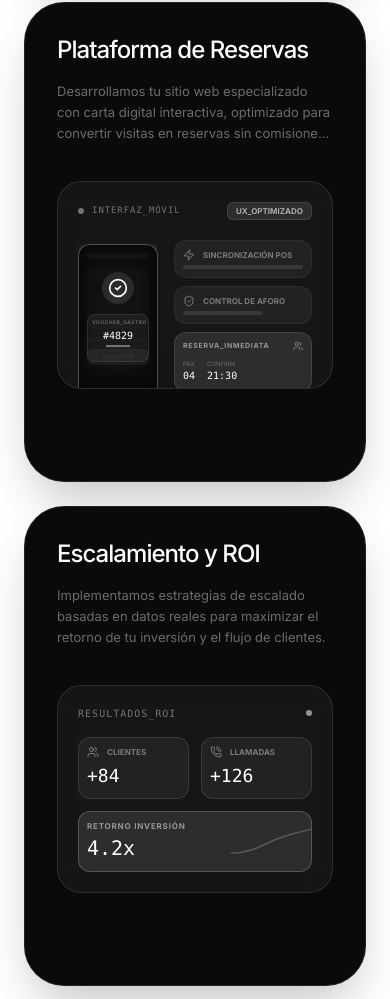
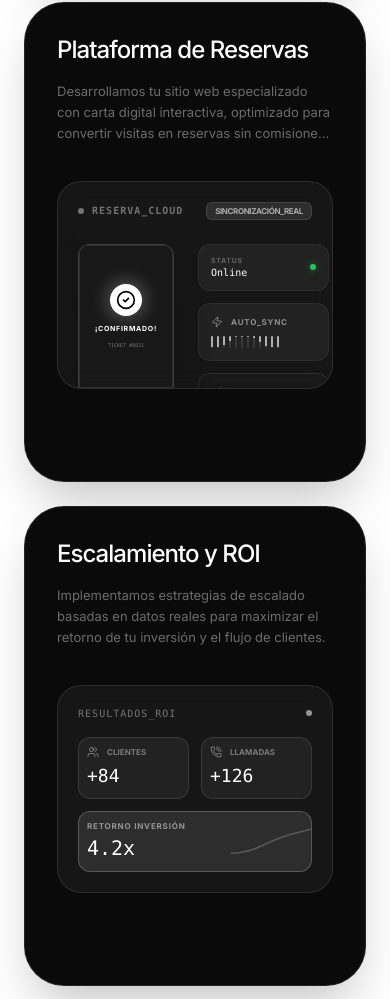
Before and after one commit to motionsmanagement/Motions, a React (Vite) app: page / in a window 390 px wide. Shown: the part 3317-4316 px from the top of the page. Built offline with nearby package versions, Linux system fonts and the light colour scheme.

Commit message:
design: implement perfect 3-step loop animation for mobile booking

```diff
--- a/components/HowItWorks.tsx
+++ b/components/HowItWorks.tsx
@@ -1,5 +1,5 @@
 import React from 'react';
-import { Phone, TrendingUp, Search, MapPin, ArrowRight, UtensilsCrossed, BarChart3, Target, MousePointer2, Smartphone, Star, PhoneCall, Users, Calendar, CheckCircle2, Clock, Zap, ShieldCheck } from 'lucide-react';
+import { Phone, TrendingUp, Search, MapPin, ArrowRight, UtensilsCrossed, BarChart3, Target, MousePointer2, Smartphone, Star, PhoneCall, Users, Calendar, CheckCircle2, Clock, Zap, ShieldCheck, Loader2 } from 'lucide-react';
 
 const HowItWorks: React.FC = () => {
   return (
@@ -85,76 +85,78 @@ const HowItWorks: React.FC = () => {
               </p>
             </div>
 
-            {/* Visualization: More Intricate Mobile Web & Conversion UX */}
+            {/* Visualization: High-End Fluid Booking Loop */}
             <div className="mt-8 relative bg-white/5 rounded-3xl p-5 border border-white/10 backdrop-blur-md h-52 flex flex-col overflow-hidden shrink-0">
               <div className="flex items-center justify-between mb-4">
                 <div className="flex items-center gap-2">
                   <div className="w-1.5 h-1.5 rounded-full bg-white/40"></div>
-                  <span className="text-[9px] font-mono text-white/40 uppercase tracking-widest">Interfaz_Móvil</span>
+                  <span className="text-[10px] font-mono text-white/40 uppercase tracking-widest font-bold">Reserva_Cloud</span>
                 </div>
-                <div className="px-2 py-0.5 rounded-md bg-white/10 border border-white/10 text-[8px] font-bold text-white/60 uppercase">UX_Optimizado</div>
+                <div className="px-2 py-0.5 rounded-md bg-white/10 border border-white/10 text-[8px] font-bold text-white/60 uppercase tracking-tighter">Sincronización_Real</div>
               </div>
 
-              <div className="flex gap-4 h-full relative">
-                {/* Mobile Skeleton View - COMPACT DEVICE */}
-                <div className="w-20 h-36 border-x border-t border-white/20 rounded-t-xl bg-white/5 p-2 shrink-0 relative overflow-hidden mt-2">
-                  {/* Animated Content Inside Phone */}
-                  <div className="space-y-2 animate-content-scroll">
-                    <div className="h-1.5 w-full bg-white/20 rounded-full"></div>
-                    <div className="aspect-square w-full bg-white/10 rounded-lg flex items-center justify-center">
+              <div className="flex gap-6 h-full relative">
+                {/* Mobile Device with Perfect Loop Animation */}
+                <div className="w-24 h-36 border-x border-t border-white/20 rounded-t-xl bg-black/40 p-2 shrink-0 relative overflow-hidden mt-2 shadow-2xl">
+                  {/* Step 1: Loading/Searching */}
+                  <div className="absolute inset-0 flex flex-col items-center justify-center p-3 animate-loop-step-1 opacity-100">
+                    <Loader2 className="w-6 h-6 text-white/40 animate-spin mb-2" />
+                    <div className="h-1 w-12 bg-white/10 rounded-full animate-pulse"></div>
+                  </div>
+
+                  {/* Step 2: Content Selection (Menu) */}
+                  <div className="absolute inset-0 p-2 space-y-2 animate-loop-step-2 opacity-0">
+                    <div className="h-12 w-full bg-white/5 rounded-lg border border-white/10 flex items-center justify-center">
                       <UtensilsCrossed className="w-4 h-4 text-white/20" />
                     </div>
-                    <div className="h-1 w-full bg-white/10 rounded-full"></div>
-                    <div className="h-4 w-full bg-white/30 rounded-md border border-white/10 flex items-center justify-center">
-                      <span className="text-[6px] text-white/40 font-bold">RESERVAR</span>
+                    <div className="space-y-1">
+                      <div className="h-1 w-full bg-white/10 rounded-full"></div>
+                      <div className="h-1 w-2/3 bg-white/10 rounded-full"></div>
+                    </div>
+                    <div className="h-6 w-full bg-white/40 rounded-md border border-white/20 shadow-lg"></div>
+                  </div>
+
+                  {/* Step 3: Success Confirmation */}
+                  <div className="absolute inset-0 bg-white/5 border border-white/10 flex flex-col items-center justify-center animate-loop-step-3 opacity-0">
+                    <div className="w-8 h-8 rounded-full bg-white flex items-center justify-center shadow-[0_0_20px_rgba(255,255,255,0.4)] mb-2">
+                      <CheckCircle2 className="w-5 h-5 text-black" />
+                    </div>
+                    <span className="text-[7px] text-white font-black tracking-widest uppercase">¡Confirmado!</span>
+                    <div className="mt-2 text-[5px] font-mono text-white/40">TICKET #8821</div>
+                  </div>
+                </div>
+
+                {/* Technical Side-Info (Static but layered) */}
+                <div className="flex-1 space-y-3 pt-2">
+                  <div className="relative group">
+                    <div className="bg-white/5 border border-white/5 rounded-xl p-3 flex items-center justify-between">
+                      <div className="flex flex-col gap-1">
+                        <span className="text-[7px] text-white/30 uppercase font-bold tracking-widest leading-none">Status</span>
+                        <span className="text-[10px] text-white font-mono leading-none">Online</span>
+                      </div>
+                      <div className="w-1.5 h-1.5 rounded-full bg-green-500 shadow-[0_0_8px_rgba(34,197,94,0.6)]"></div>
                     </div>
                   </div>
 
-                  {/* IMPROVED Booking Animation: Success Receipt */}
-                  <div className="absolute inset-0 bg-black/80 backdrop-blur-md flex flex-col items-center justify-center opacity-0 animate-booking-refined px-2 gap-2">
-                    <div className="w-8 h-8 rounded-full bg-white/10 flex items-center justify-center scale-0 animate-check-scale">
-                      <CheckCircle2 className="w-5 h-5 text-white" />
+                  <div className="bg-white/5 border border-white/5 rounded-xl p-3">
+                    <div className="flex items-center gap-2 mb-2">
+                      <Zap className="w-3 h-3 text-white/40" />
+                      <span className="text-[8px] text-white/50 font-bold uppercase tracking-widest">Auto_Sync</span>
                     </div>
-                    <div className="w-full h-12 bg-white/5 border border-white/10 rounded-lg p-1 text-center translate-y-4 animate-receipt-up">
-                      <div className="text-[5px] text-white/30 uppercase font-bold mb-1 tracking-widest">Voucher_Gástro</div>
-                      <div className="text-[10px] text-white font-mono leading-none">#4829</div>
-                      <div className="h-0.5 w-6 bg-white/40 mx-auto mt-1"></div>
+                    <div className="flex gap-1">
+                      {[...Array(12)].map((_, i) => (
+                        <div key={i} className="h-3 w-0.5 bg-white/10 rounded-full overflow-hidden">
+                          <div className="h-full w-full bg-white/60 animate-loading-bar" style={{ animationDelay: `${i * 0.15}s` }}></div>
+                        </div>
+                      ))}
                     </div>
                   </div>
-                </div>
 
-                {/* Information Boxes - NO LONGER FLOATING */}
-                <div className="flex-1 space-y-2 pt-1 relative z-10">
-                  <div className="bg-white/5 border border-white/5 rounded-xl p-2 transition-all hover:bg-white/10">
-                    <div className="flex items-center gap-2 mb-1">
-                      <Zap className="w-3 h-3 text-white/40" />
-                      <span className="text-[8px] text-white/40 font-bold uppercase">Sincronización POS</span>
-                    </div>
-                    <div className="h-1 w-full bg-white/10 rounded-full"></div>
-                  </div>
-
-                  <div className="bg-white/5 border border-white/5 rounded-xl p-2 transition-all hover:bg-white/10">
-                    <div className="flex items-center gap-2 mb-1">
-                      <ShieldCheck className="w-3 h-3 text-white/40" />
-                      <span className="text-[8px] text-white/40 font-bold uppercase">Control de Aforo</span>
-                    </div>
-                    <div className="h-1 w-2/3 bg-white/10 rounded-full"></div>
-                  </div>
-
-                  <div className="bg-white/10 border border-white/10 rounded-xl p-2 shadow-xl">
-                    <div className="flex items-center justify-between mb-2">
-                      <span className="text-[7px] text-white/50 font-bold uppercase tracking-widest">RESERVA_INMEDIATA</span>
-                      <Users className="w-2.5 h-2.5 text-white/40" />
-                    </div>
-                    <div className="flex items-center gap-3">
-                      <div className="flex flex-col">
-                        <span className="text-[6px] text-white/30 uppercase">Pax</span>
-                        <span className="text-[10px] text-white font-mono">04</span>
-                      </div>
-                      <div className="flex flex-col">
-                        <span className="text-[6px] text-white/30 uppercase">Confirm</span>
-                        <span className="text-[10px] text-white font-mono">21:30</span>
-                      </div>
+                  <div className="bg-black/20 border border-white/10 rounded-xl p-3 backdrop-blur-sm">
+                    <div className="text-[7px] text-white/30 font-bold uppercase tracking-widest mb-1.5">Métrica Global</div>
+                    <div className="flex items-end justify-between">
+                      <div className="text-xl font-mono text-white leading-none">100%</div>
+                      <div className="text-[7px] text-white/30 uppercase font-bold">Disponibilidad</div>
                     </div>
                   </div>
                 </div>
@@ -231,36 +233,39 @@ const HowItWorks: React.FC = () => {
                 .animate-scan {
                     animation: scan 4s linear infinite;
                 }
-                @keyframes content-scroll {
-                    0%, 20% { transform: translateY(0); }
-                    40%, 60% { transform: translateY(-30px); }
-                    80%, 100% { transform: translateY(0); }
+                @keyframes loop-step-1 {
+                    0%, 25% { opacity: 1; transform: scale(1); }
+                    33%, 100% { opacity: 0; transform: scale(0.95); }
                 }
-                .animate-content-scroll {
-                    animation: content-scroll 8s ease-in-out infinite;
+                @keyframes loop-step-2 {
+                    0%, 33% { opacity: 0; transform: scale(1.05); }
+                    41%, 58% { opacity: 1; transform: scale(1); }
+                    66%, 100% { opacity: 0; transform: scale(0.95); }
                 }
-                @keyframes booking-refined {
-                    0%, 60% { opacity: 0; }
-                    70%, 95% { opacity: 1; }
-                    100% { opacity: 0; }
+                @keyframes loop-step-3 {
+                    0%, 66% { opacity: 0; transform: scale(1.05); }
+                    74%, 91% { opacity: 1; transform: scale(1); }
+                    100% { opacity: 0; transform: scale(0.95); }
                 }
-                @keyframes check-scale {
-                    65% { transform: scale(0); }
-                    75% { transform: scale(1.2); }
-                    80% { transform: scale(1); }
+                .animate-loop-step-1 { animation: loop-step-1 9s infinite; }
+                .animate-loop-step-2 { animation: loop-step-2 9s infinite; }
+                .animate-loop-step-3 { animation: loop-step-3 9s infinite; }
+
+                @keyframes loading-bar {
+                    0% { height: 0; }
+                    50% { height: 100%; }
+                    100% { height: 0; }
                 }
-                @keyframes receipt-up {
-                    70% { transform: translateY(20px); opacity: 0; }
-                    80% { transform: translateY(0); opacity: 1; }
+                .animate-loading-bar {
+                    animation: loading-bar 1.5s ease-in-out infinite;
                 }
-                .animate-booking-refined {
-                    animation: booking-refined 8s ease-in-out infinite;
+
+                @keyframes float-slow {
+                    0%, 100% { transform: translateY(0px) rotate(0deg); }
+                    50% { transform: translateY(-10px) rotate(1deg); }
                 }
-                .animate-check-scale {
-                    animation: check-scale 8s ease-in-out infinite;
-                }
-                .animate-receipt-up {
-                    animation: receipt-up 8s ease-in-out infinite;
+                .animate-float-slow {
+                    animation: float-slow 4s ease-in-out infinite;
                 }
                 @keyframes draw-path {
                     to { stroke-dashoffset: 0; }
```
